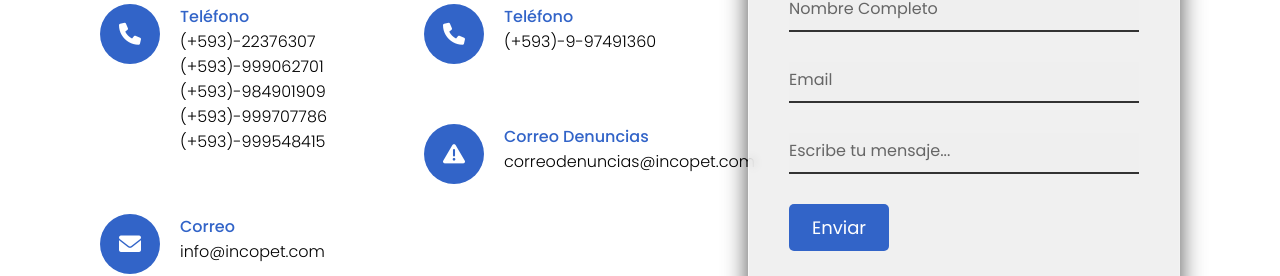
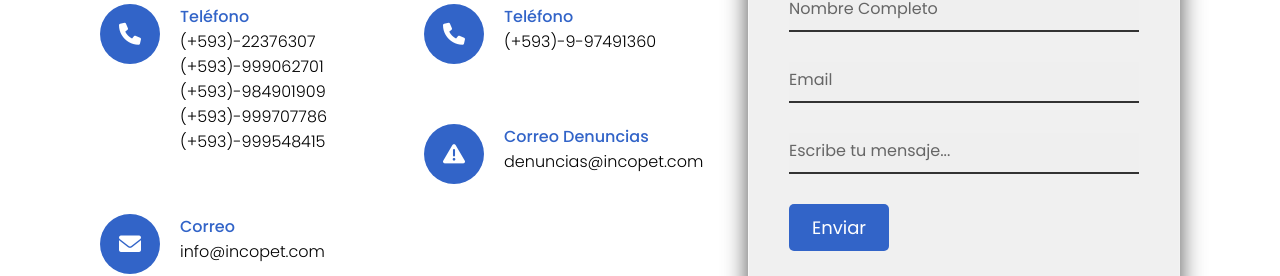
Before and after one commit to mario-pr123/incopet, a React (Create React App) app: page /contacto in a window 1280 px wide. Shown: the part 1365-1641 px from the top of the page. Built offline with nearby package versions, Linux system fonts and the light colour scheme; a web font is replaced by a local one.

Commit message:
Update Contact.jsx

```diff
--- a/src/pages/contact/Contact.jsx
+++ b/src/pages/contact/Contact.jsx
@@ -136,7 +136,7 @@
                 <div className="contactInfoText">
                   <h4>Correo Denuncias</h4>
                   <p>
-                    <a href="mailto:info@incopet.com">correodenuncias@incopet.com</a>
+                    <a href="mailto:info@incopet.com">denuncias@incopet.com</a>
                   </p>
                 </div>
               </div>
```
